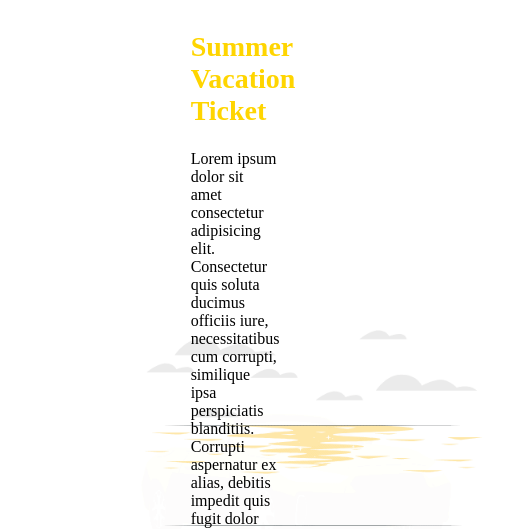
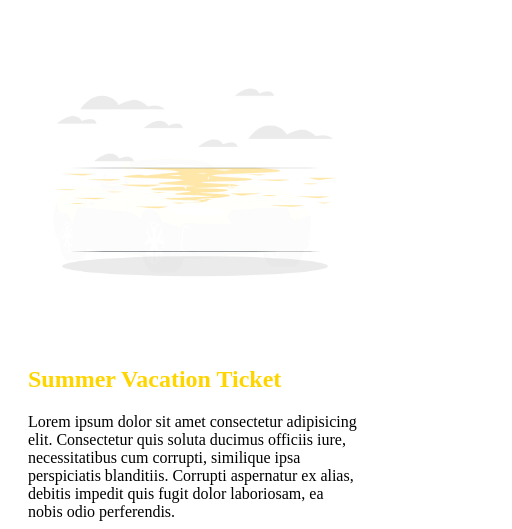
Before and after one commit to mavis338/countdownMain, a plain HTML site: page index.html in a window 390 px wide. Shown: the top 529 px of the page, 512 px wide, since content can reach past the window. Drawn offline with Linux system fonts and the light colour scheme.

Commit message:
RESPONSIVENESS

```diff
--- a/style.css
+++ b/style.css
@@ -23,3 +23,26 @@ body{
     font-size: 34px;
     color: lightsalmon;
 }
+/* For mobile phones */
+@media only screen and (max-width: 600px) {
+    body {
+        padding: 0 20px; /* Adjust padding for mobile */
+        display: block;
+    }
+
+    .con1, .con2 {
+        width: 100%; /* Make containers full width for mobile */
+    }
+
+    .con1 img {
+        width: 100%; /* Make images full width for mobile */
+    }
+
+    .con2 h2 {
+        font-size: 24px; /* Decrease font size for mobile */
+    }
+
+    .countdown {
+        font-size: 28px; /* Adjust font size for countdown on mobile */
+    }
+}
```
